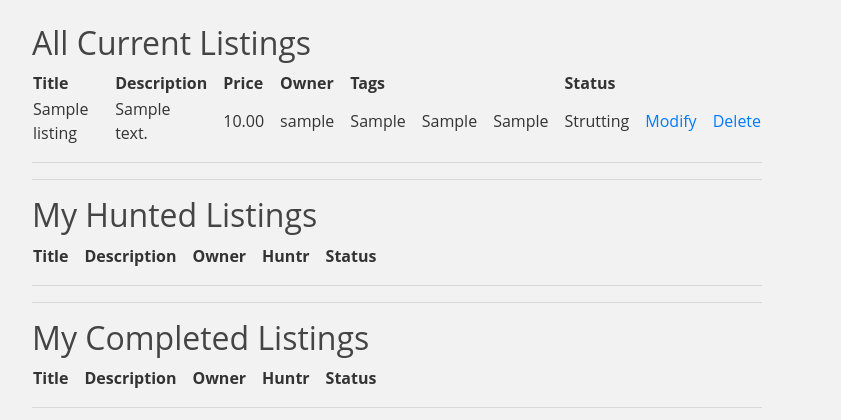
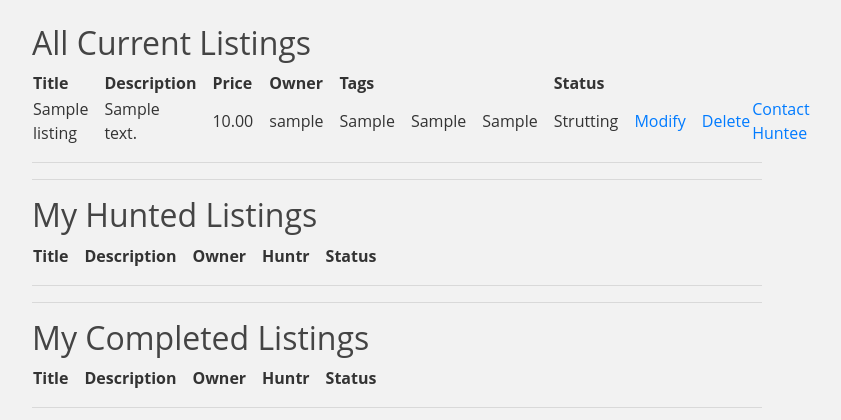
Before and after one commit to SCCapstone/WorkHuntr, a Django app: page /current_listings/ in a window 1280 px wide. Shown: the part 56-476 px from the top of the page, without its empty margins (53-894 px from the left). Run offline with Django 3.2, Linux system fonts and the light colour scheme; a user stored in the database is signed in; tables that the repository leaves empty hold one stand-in row (values such as "Sample post"); lists and menus that the app fills with data are empty; parts of the project's set-up code (start-up, migrations or seed data) failed here and were passed over; some libraries are stand-ins or nearby versions.

Commit message:
Added buttons for hunters and huntees to contact hunter or huntees associated with respective listing

```diff
--- a/listings/templates/listings/current_listings.html
+++ b/listings/templates/listings/current_listings.html
@@ -32,6 +32,7 @@
             {% if i.huntee == request.user %}<td style="padding-right: 15px"><a href="../modify_listings/{{i.id}}">Modify</a></td>{% endif %}
             {% if i.huntee == request.user %}<td><a href ="{% url 'delete_listing' i.id %}">Delete</a></td>{% endif %}
             {% if i.huntee != request.user and request.user.profile.account_type == 'Hunter' %}<td><a href="{% url 'claim_listing' i.id %}" method="POST">Claim</a></td>{% endif %}
+            {% if i.hunter == request.user %}<td style="padding-right: 15px"><a href="../contacts/">Contact Huntee</a></td>{% endif %}
         {% endif %}
         </tr>
         {% endfor %}
@@ -57,6 +58,8 @@
             <td style="padding-right: 15px">{{i.status}}</td>
             {% if i.hunter == request.user %}<td style="padding-right: 15px"><a href="../return_listing/{{i.id}}">Release</a></td>{% endif %}
             {% if i.hunter == request.user %}<td style="padding-right: 15px"><a href="../complete_listing/{{i.id}}">Complete</a></td>{% endif %}
+            {% if i.huntee == request.user %}<td style="padding-right: 15px"><a href="../contacts/">Contact Hunter</a></td>{% endif %}
+            {% if i.hunter == request.user %}<td style="padding-right: 15px"><a href="../contacts/">Contact Huntee</a></td>{% endif %}
         {% endif %}
         {% endfor %}
         </tr>
@@ -82,6 +85,8 @@
             <td style="padding-right: 15px">{{i.hunter}}</td>
             <td style="padding-right: 15px">{{i.status}}</td>
             {% if i.huntee == request.user %}<td style="padding-right: 15px"><a href="../issue_payment/{{i.id}}">Issue Payment</a></td>{% endif %}
+            {% if i.huntee == request.user %}<td style="padding-right: 15px"><a href="../contacts/">Contact Hunter</a></td>{% endif %}
+            {% if i.hunter == request.user %}<td style="padding-right: 15px"><a href="../contacts/">Contact Huntee</a></td>{% endif %}
         {% endif %}
         {% endfor %}
         </tr>
```
